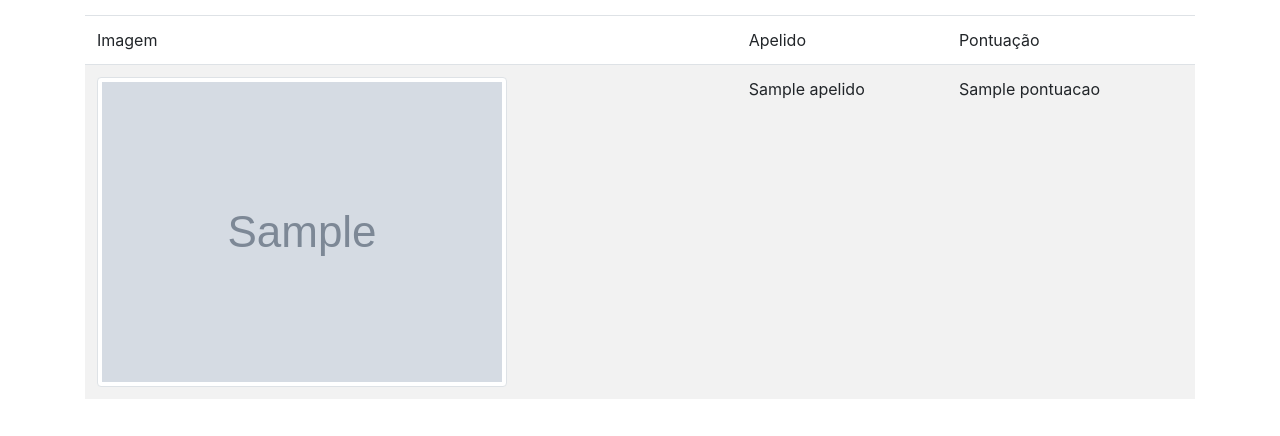
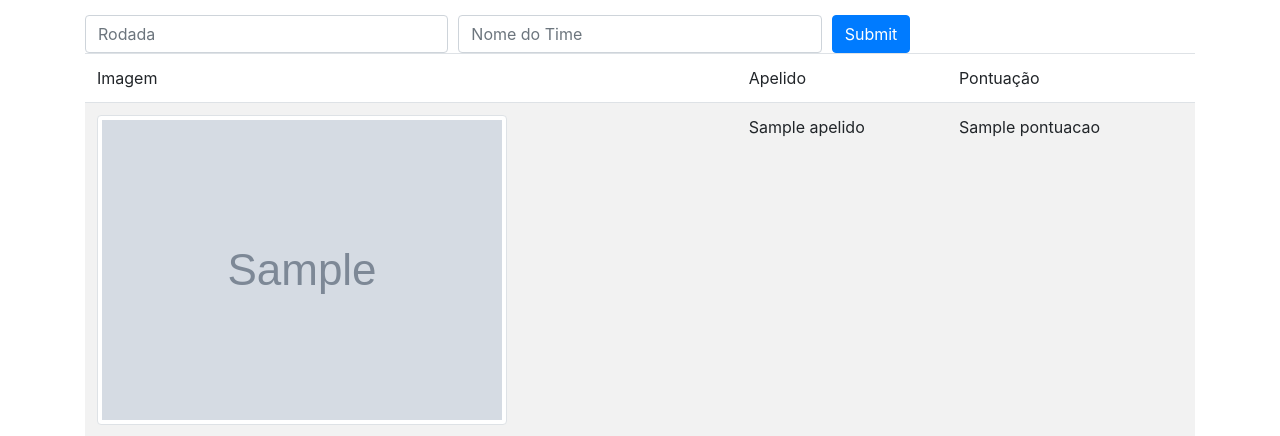
Before and after one commit to ikaromn/cartola-valorizacao, a Django app: template templates/player/partial.html in a window 1280 px wide. Shown: the part 129-565 px from the top of the page. Run offline with Django 3.2, Linux system fonts and the light colour scheme; the template is opened without the code that fills it: most values are stand-ins (such as "Sample title", 1, 10 or a date in 2020); grey boxes marked "Sample" are stand-in pictures; some libraries are stand-ins or nearby versions.

Commit message:
Form to find team

```diff
--- a/cartola_mn/apps/player/views.py
+++ b/cartola_mn/apps/player/views.py
@@ -117,7 +117,8 @@ class TeamPartialScore(View):
 
     def get(self, request):
         c = Cartola()
-        team = request.GET.get('team_name')
+        team_name = request.GET.get('team_name').lower()
+        team = team_name.replace(' ', '-')
         round_num = request.GET.get('round')
 
         try:
--- a/templates/player/partial.html
+++ b/templates/player/partial.html
@@ -2,6 +2,19 @@
 {% load staticfiles %}
 
 {% block content %}
+  <form action="/players/partials/teams/" method="get">
+    <div class="form-row">
+      <div class="col">
+        <input type="number" name="round" class="form-control" placeholder="Rodada">
+      </div>
+      <div class="col">
+        <input type="text" name="team_name" class="form-control" placeholder="Nome do Time">
+      </div>
+      <div class="col">
+        <input type="submit" class="btn btn-primary align-right" placeholder="Buscar">
+      </div>
+    </div>
+  </form>
   <table class="table table-striped table-responsive-md btn-table">
       <thead>
         <tr scope="row">
```
